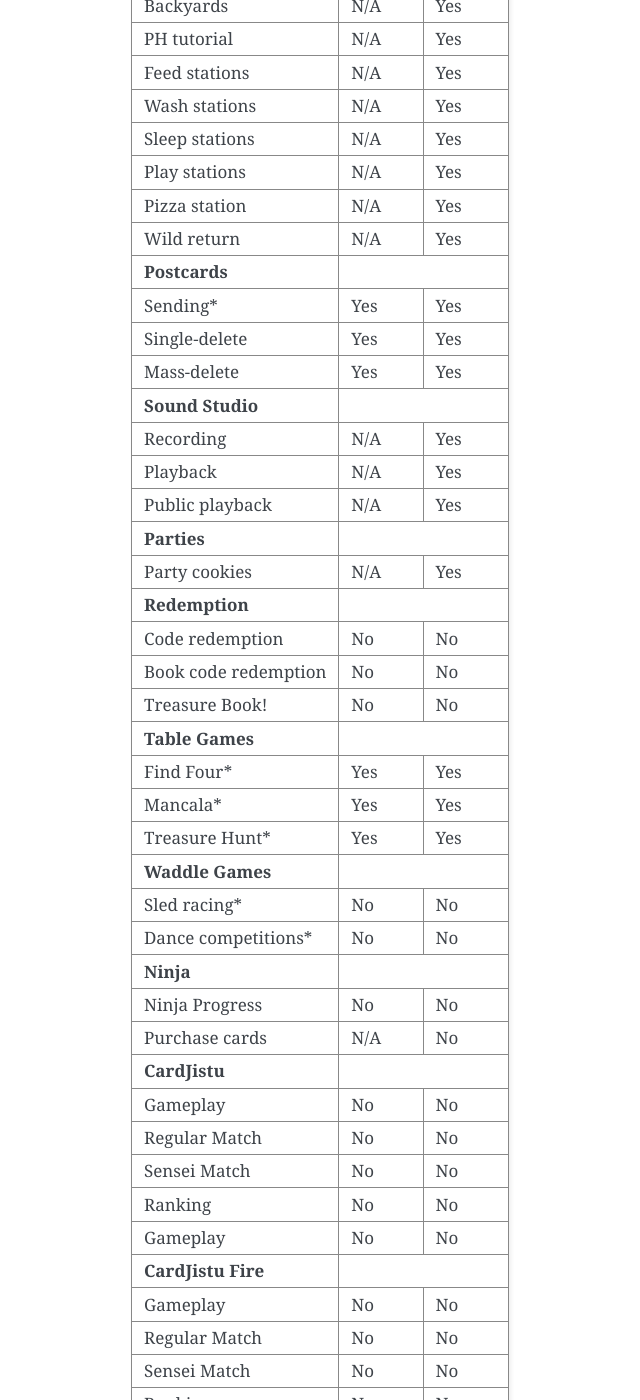
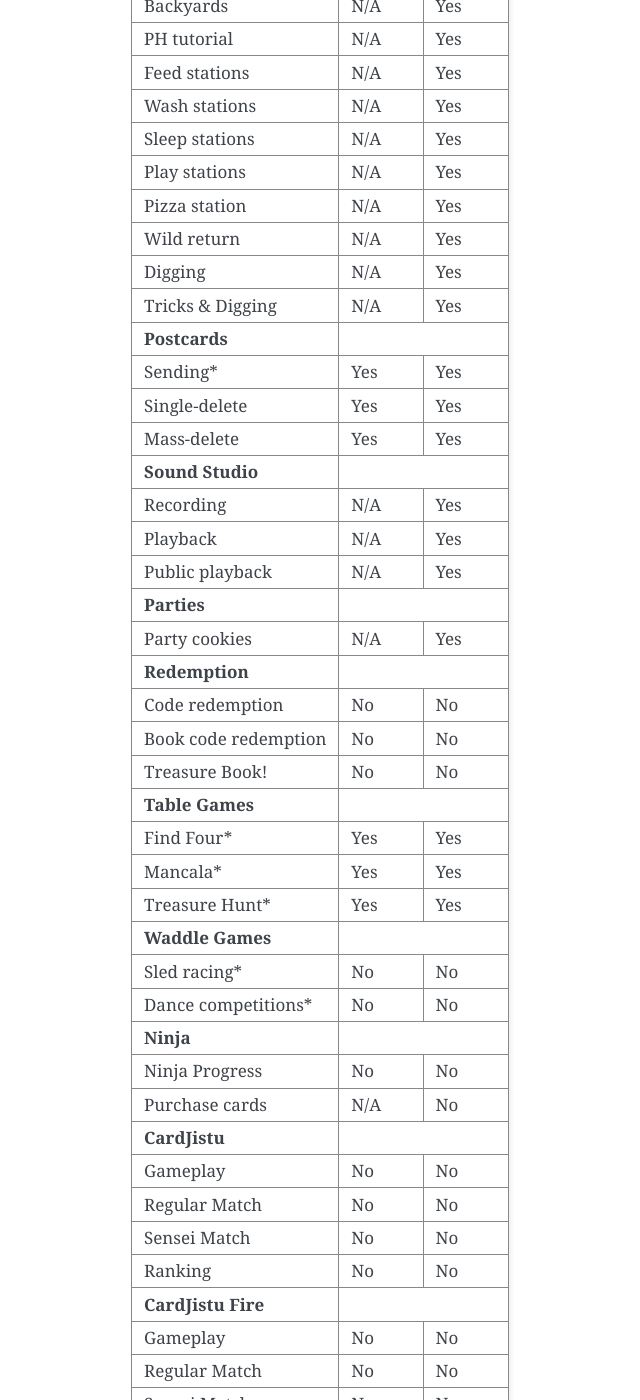
Before and after one commit to solero/houdini, a Sphinx documentation site: the page built from docs/source/intro/current-progress.rst, in a window 1280 px wide and 1400 px high, scrolled down 2950 px. Shown: the whole window, without its empty margins (430-1070 px from the left). Built offline with Sphinx 7.4.7, drawn with Linux system fonts in a browser that asks for light colours; some of the changed text lies outside the part shown.

Commit message:
Updates to progress page

```diff
--- a/docs/source/intro/current-progress.rst
+++ b/docs/source/intro/current-progress.rst
@@ -186,6 +186,10 @@ Pizza station        N/A      Yes
 -------------------- -------- ---------
 Wild return          N/A      Yes
 -------------------- -------- ---------
+Digging              N/A      Yes
+-------------------- -------- ---------
+Tricks & Digging     N/A      Yes
+-------------------- -------- ---------
 **Postcards**
 -------------------- ------------------
 Sending\*            Yes      Yes
@@ -244,8 +248,6 @@ Sensei Match         No       No
 -------------------- -------- ---------
 Ranking              No       No
 -------------------- -------- ---------
-Gameplay             No       No
--------------------- -------- ---------
 **CardJistu Fire**
 -------------------- ------------------
 Gameplay             No       No
@@ -255,8 +257,6 @@ Regular Match        No       No
 Sensei Match         No       No
 -------------------- -------- ---------
 Ranking              No       No
--------------------- -------- ---------
-Gameplay             No       No
 -------------------- -------- ---------
 **CardJistu Water**
 -------------------- ------------------
```
Also changed, not shown: other parts of docs/source/intro/current-progress.rst (+2 -0 lines).
